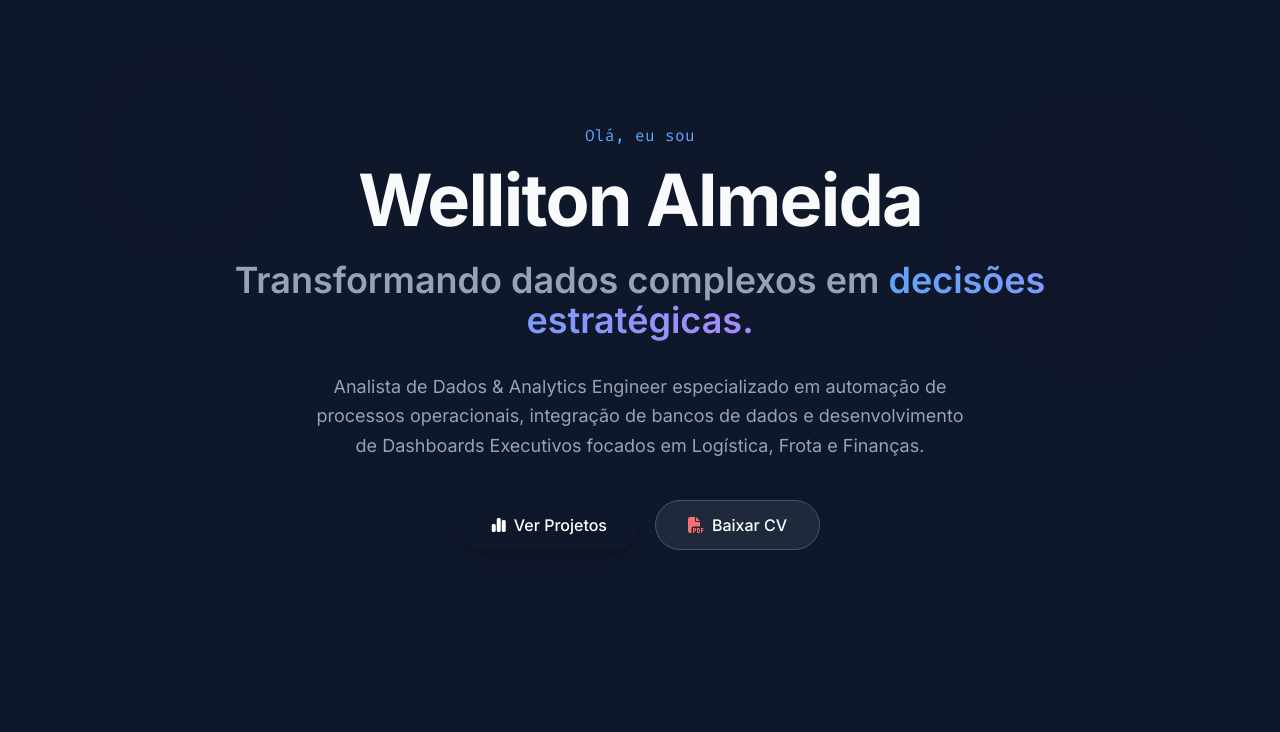
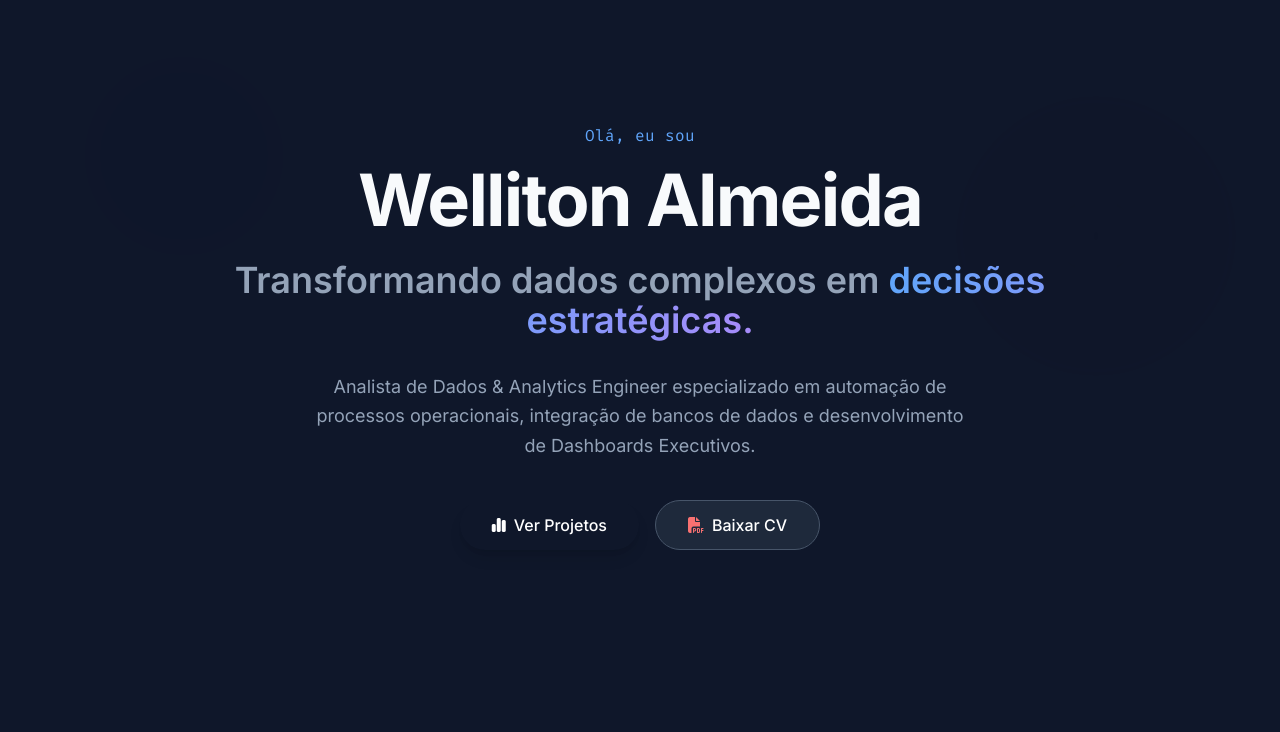
Before and after one commit to Wellitonalmeida93/portfolio-web, a plain HTML site: page index.html in a window 1280 px wide. Shown: the part 68-800 px from the top of the page. Drawn offline with nearby package versions, Linux system fonts and the light colour scheme.

Commit message:
Update index.html

```diff
--- a/index.html
+++ b/index.html
@@ -167,7 +167,7 @@
             </h2>
             <p class="text-lg text-slate-400 mb-10 max-w-2xl mx-auto leading-relaxed">
                 Analista de Dados & Analytics Engineer especializado em automação de processos operacionais,
-                integração de bancos de dados e desenvolvimento de Dashboards Executivos focados em Logística, Frota e Finanças.
+                integração de bancos de dados e desenvolvimento de Dashboards Executivos.
             </p>
             <div class="flex flex-col sm:flex-row justify-center gap-4">
                 <a href="#portfolio" class="bg-brand-DEFAULT hover:bg-brand-light text-white font-medium py-3 px-8 rounded-full transition-all duration-300 shadow-lg shadow-brand-DEFAULT/30 flex items-center justify-center gap-2">
```
